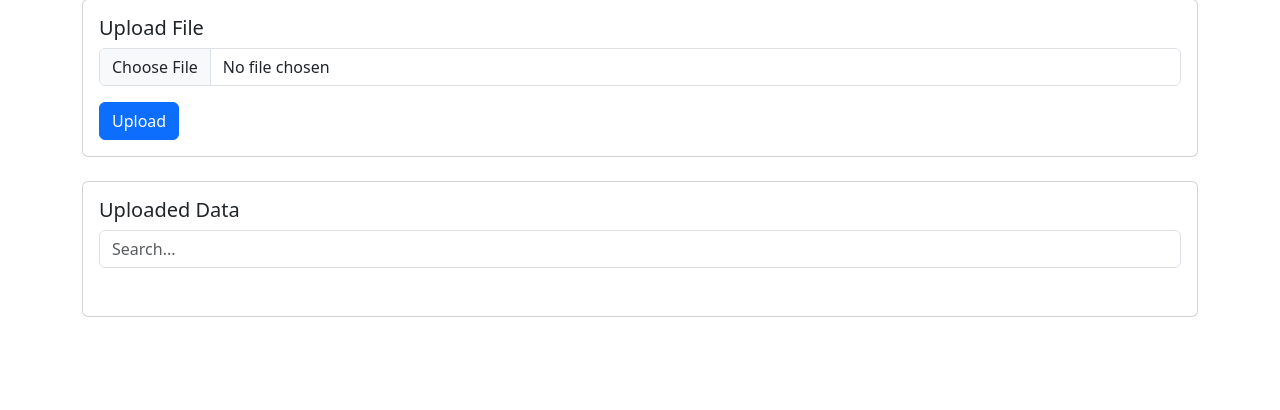
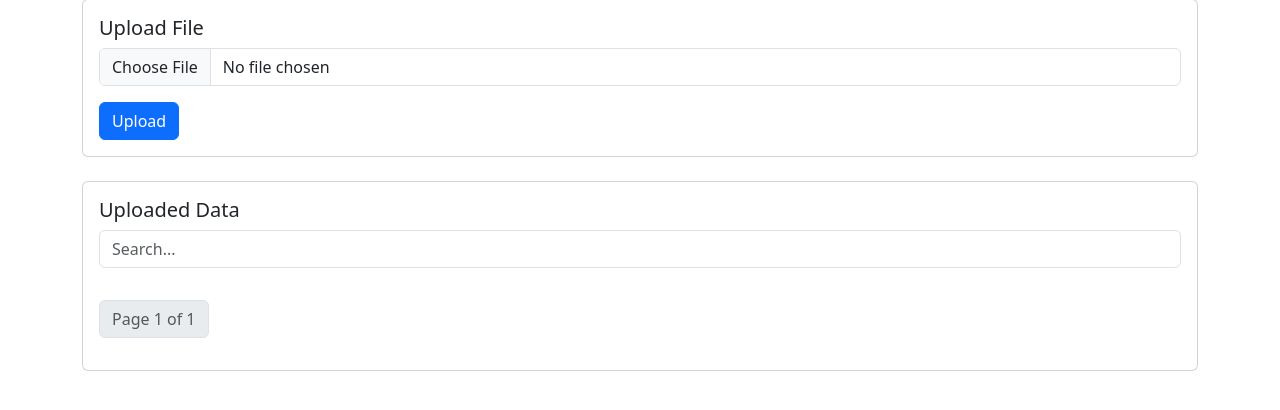
Before and after one commit to Chemozo/leasy-project, a Django app: page / in a window 1280 px wide. Shown: the part 91-501 px from the top of the page. Run offline with Django 5.2, Linux system fonts and the light colour scheme; the visitor is signed in with stand-in values (Sample User, id 1).

Commit message:
added pagination

```diff
--- a/core/reports/templates/reports/dashboard.html
+++ b/core/reports/templates/reports/dashboard.html
@@ -73,6 +73,33 @@
           </tbody>
         </table>
       </div>
+      <nav aria-label="Page navigation">
+        <ul class="pagination">
+          {% if page_obj.has_previous %}
+          <li class="page-item">
+            <a
+              class="page-link"
+              href="?page={{ page_obj.previous_page_number }}"
+              >Previous</a
+            >
+          </li>
+          {% endif %}
+
+          <li class="page-item disabled">
+            <span class="page-link"
+              >Page {{ page_obj.number }} of {{ page_obj.paginator.num_pages}}
+            </span>
+          </li>
+
+          {% if page_obj.has_next %}
+          <li class="page-item">
+            <a class="page-link" href="?page={{ page_obj.next_page_number }}"
+              >Next</a
+            >
+          </li>
+          {% endif %}
+        </ul>
+      </nav>
     </div>
   </div>
 </div>
```
